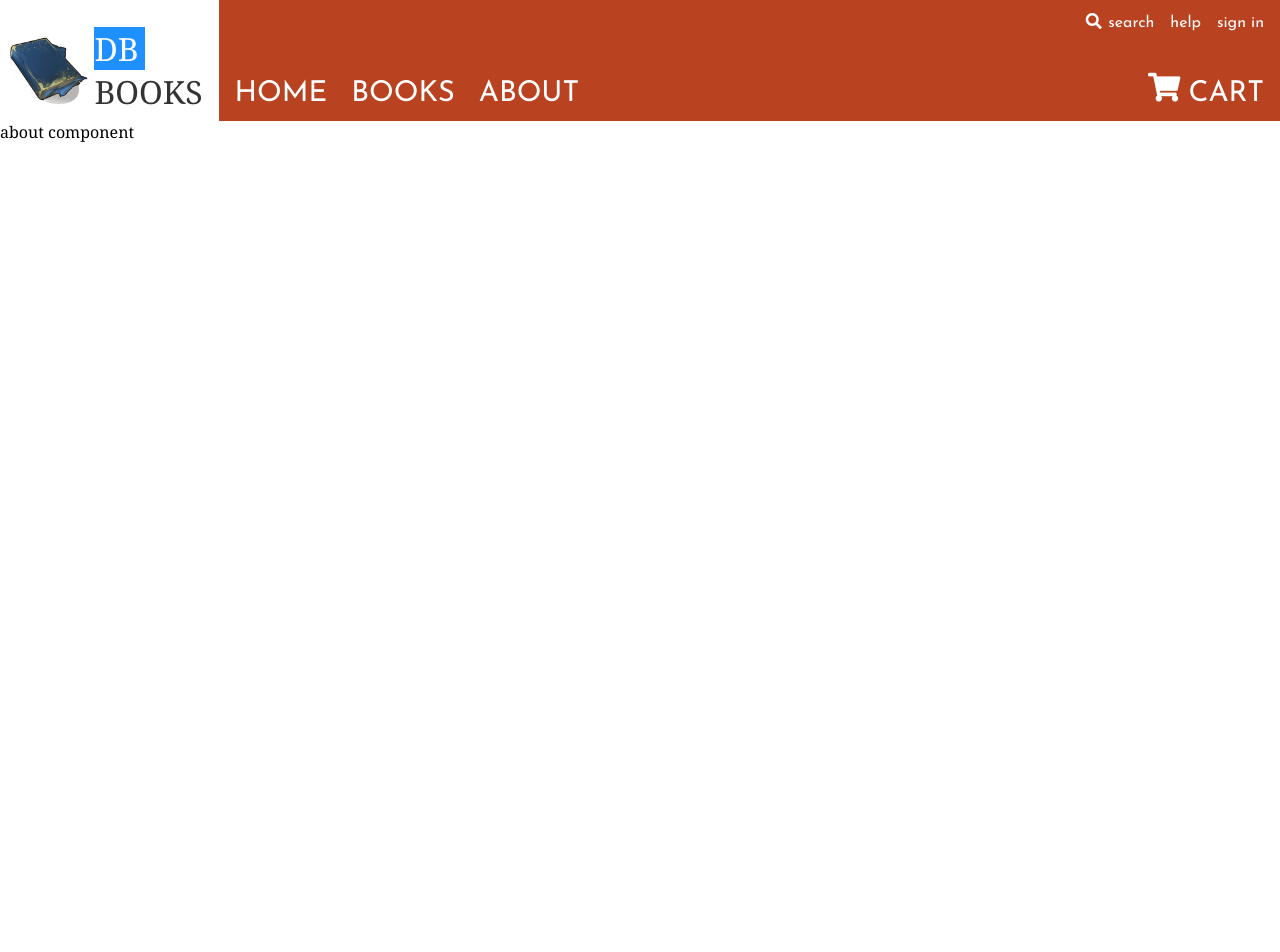
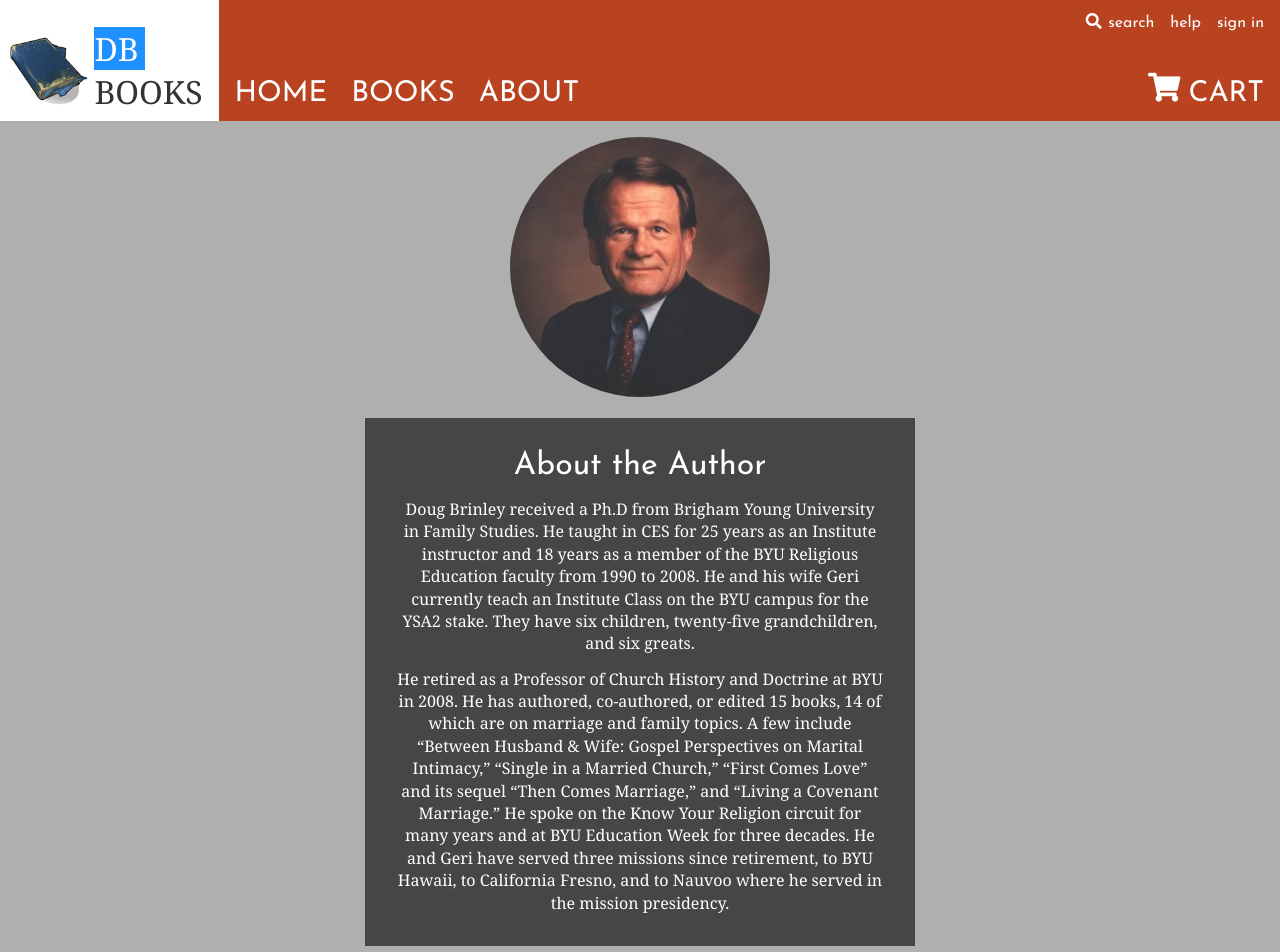
Before and after one commit to BrianDorado/Book-retail, a React (Create React App) app: page /about in a window 1280 px wide. Shown: the top 952 px of the page. Before the commit the page ends 800 px from the top, so only its background shows below. Built offline with nearby package versions, Linux system fonts and the light colour scheme.

Commit message:
about page

```diff
--- a/src/components/About/About.jsx
+++ b/src/components/About/About.jsx
@@ -1,9 +1,17 @@
 import React from 'react'
+import author from './../../assets/img/author.jpg'
 
 export default props => {
     return (
         <div className="about-component">
-        about component
+            <img src={author} id="author-pic" alt="Doug Brinley"/>
+            <br/>
+            <div className="text-container">
+                <h1>About the Author</h1>
+                <p>Doug Brinley received a Ph.D from Brigham Young University in Family Studies. He taught in CES for 25 years as an Institute instructor and 18 years as a member of the BYU Religious Education faculty from 1990 to 2008.  He and his wife Geri currently teach an Institute Class on the BYU campus for the YSA2 stake.  They have six children, twenty-five grandchildren, and six greats.</p>
+                <p>He retired as a Professor of Church History and Doctrine at BYU in 2008. He has authored, co-authored, or edited 15 books, 14 of which are on marriage and family topics. A few include “Between Husband & Wife: Gospel Perspectives on Marital Intimacy,” “Single in a Married Church,” “First Comes Love” and its sequel “Then Comes Marriage,” and “Living a Covenant Marriage.”  He spoke on the Know Your Religion circuit for many years and at BYU Education Week for three decades.  He and Geri have served three missions since retirement, to BYU Hawaii, to California Fresno, and to Nauvoo where he served in the mission presidency. </p>
+
+            </div>
         </div>
     )
 }
--- a/src/components/About/_about.sass
+++ b/src/components/About/_about.sass
@@ -0,0 +1,12 @@
+#author-pic
+    border-radius: 50%
+    height: 260px
+    margin: 16px 0
+.about-component
+    min-height: $height
+    background: #afafaf
+    text-align: center
+    .text-container
+        display: inline-block
+        margin: 0
+        margin-bottom: 16px
--- a/src/components/Books/Books.jsx
+++ b/src/components/Books/Books.jsx
@@ -10,7 +10,7 @@ export default props => {
           <div>
             <p>
               Marriage between a man and a woman has been the divine pattern originating in the Garden of Eden with our
-              First Parents <a href='https://www.lds.org/scriptures/ot/gen/1.26-27'>(Genesis 1:26-27)</a>, and this union has been the traditional form of marriage for millennia.
+              First Parents <a href='https://www.lds.org/scriptures/ot/gen/1.26-27' target='blank'>(Genesis 1:26-27)</a>, and this union has been the traditional form of marriage for millennia.
               The First Couple were married by God before death entered the world. Therefore marriage was intended to be
               an eternal relationship. It is made possible through the resurrection brought about by Jesus Christ. A
               priesthood key restored by Elijah seals a couple together for ‘time and for eternity.’
@@ -30,7 +30,7 @@ export default props => {
             <p>
               During his ministry, President Boyd K. Packer of the Quorum of the Twelve Apostles was fond of stating
               that doctrine was a powerful tool in changing and improving behavior. “True doctrine, understood,” he
-              said, “will change behavior quicker than will the study of behavior change behavior’ <a href='https://www.lds.org/general-conference/2004/04/do-not-fear?lang=eng'>(“Do Not Fear,”
+              said, “will change behavior quicker than will the study of behavior change behavior’ <a href='https://www.lds.org/general-conference/2004/04/do-not-fear?lang=eng' target='blank'>(“Do Not Fear,”
               Ensign, May 2004, 73.)</a> This book attests to that principle.
             </p>
           </div>
--- a/src/components/Books/_books.sass
+++ b/src/components/Books/_books.sass
@@ -1,6 +1,8 @@
 .books-component
     display: flex
     flex-direction: column
+    a
+      color: lighten(#00aacc, 15%) !important
     section // BookDisplay
         flex: auto
         padding: 2rem
--- a/src/components/Button/_button.sass
+++ b/src/components/Button/_button.sass
@@ -7,3 +7,4 @@
     display: inline-block
     border-radius: 2px
     cursor: pointer
+    users-select: none
--- a/src/main.css
+++ b/src/main.css
@@ -133,6 +133,20 @@ a {
   display: flex;
   flex-direction: column;
   min-height: 100vh; }
+
+#author-pic {
+  border-radius: 50%;
+  height: 260px;
+  margin: 16px 0; }
+
+.about-component {
+  min-height: calc(100vh - 121px);
+  background: #afafaf;
+  text-align: center; }
+  .about-component .text-container {
+    display: inline-block;
+    margin: 0;
+    margin-bottom: 16px; }
 
 .test-component {
   padding: 3rem 2rem;
@@ -288,6 +302,8 @@ a {
 .books-component {
   display: flex;
   flex-direction: column; }
+  .books-component a {
+    color: #1ad9ff !important; }
   .books-component section {
     flex: auto;
     padding: 2rem;
@@ -327,4 +343,5 @@ a {
   color: teal;
   display: inline-block;
   border-radius: 2px;
-  cursor: pointer; }
+  cursor: pointer;
+  users-select: none; }
```
Also changed, not shown: src/assets/img/author.jpg (added).
